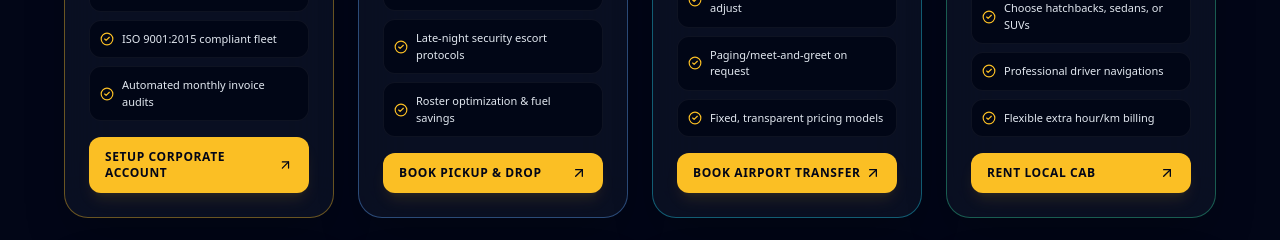
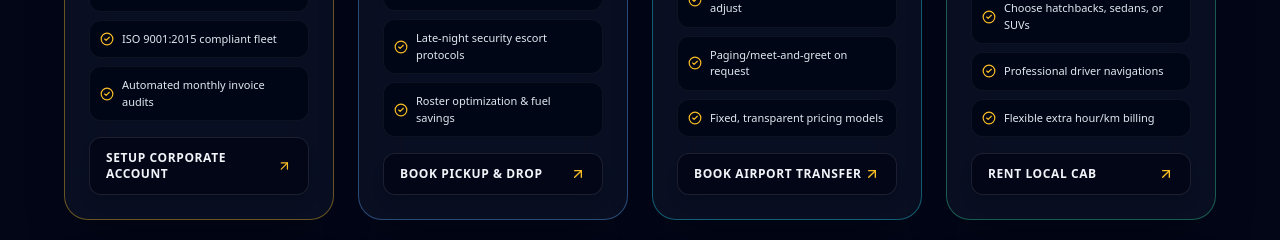
Before and after one commit to Navneetk334/temp-travel-demo, a Next.js app: page /services4 in a window 1280 px wide. Shown: the part 900-1140 px from the top of the page. Built offline with nearby package versions, Linux system fonts and the light colour scheme.

Commit message:
feat: add card zoom and elevation hover effects from services2 to services4

```diff
--- a/app/(public)/services4/page.tsx
+++ b/app/(public)/services4/page.tsx
@@ -164,16 +164,16 @@ export default function ServicesStyle4Page() {
           return (
             <div
               key={item.id}
-              className={`bg-slate-900/60 backdrop-blur-xl border rounded-3xl p-6 transition-all duration-300 shadow-2xl relative overflow-hidden flex flex-col justify-between h-full ${item.accentBorder}`}
+              className={`group bg-slate-900/60 backdrop-blur-xl border rounded-3xl p-6 transition-all duration-500 shadow-2xl relative overflow-hidden flex flex-col justify-between h-full hover:-translate-y-2.5 ${item.accentBorder}`}
             >
               {/* Radial Accent Glow */}
-              <div className={`absolute top-0 right-0 w-48 h-48 bg-gradient-to-bl ${item.accentGlow} rounded-full blur-3xl pointer-events-none`} />
+              <div className={`absolute top-0 right-0 w-48 h-48 bg-gradient-to-bl ${item.accentGlow} rounded-full blur-3xl pointer-events-none opacity-40 group-hover:opacity-100 transition-opacity duration-500`} />
 
               <div className="space-y-4 relative z-10 flex-1 flex flex-col justify-between">
                 <div>
                   {/* Header Badge */}
                   <div className="flex justify-between items-center mb-3">
-                    <div className="p-2.5 rounded-xl bg-slate-950 border border-white/10 text-amber-400">
+                    <div className="p-2.5 rounded-xl bg-slate-950 border border-white/10 text-amber-400 group-hover:border-amber-400/40 transition-colors">
                       <Icon className="w-5 h-5" />
                     </div>
                     <span className="text-[9px] font-black uppercase tracking-widest text-amber-400 bg-amber-500/10 border border-amber-500/20 px-2.5 py-1 rounded-full">
@@ -187,7 +187,7 @@ export default function ServicesStyle4Page() {
                       src={item.image}
                       alt={item.title}
                       fill
-                      className="object-cover hover:scale-105 transition-transform duration-700"
+                      className="object-cover group-hover:scale-110 transition-transform duration-700"
                     />
                     <div className="absolute inset-0 bg-gradient-to-t from-slate-950 via-transparent to-transparent" />
                     <span className="absolute bottom-2 left-3 text-[10px] font-mono text-slate-300 uppercase tracking-widest">
@@ -196,7 +196,7 @@ export default function ServicesStyle4Page() {
                   </div>
 
                   <div>
-                    <h3 className="text-xl font-black text-slate-50">{item.title}</h3>
+                    <h3 className="text-xl font-black text-slate-50 group-hover:text-amber-400 transition-colors">{item.title}</h3>
                     <p className="text-xs text-slate-400 mt-1.5 leading-relaxed min-h-[48px]">
                       {item.description}
                     </p>
@@ -207,7 +207,7 @@ export default function ServicesStyle4Page() {
                 <div className="space-y-2 pt-3 border-t border-white/10 my-2">
                   <span className="text-[10px] font-bold text-slate-400 uppercase tracking-widest block">Included Specs</span>
                   {item.features.map((feat, fIdx) => (
-                    <div key={fIdx} className="flex items-center gap-2 text-[11px] text-slate-200 bg-slate-950/90 p-2.5 rounded-lg border border-white/5">
+                    <div key={fIdx} className="flex items-center gap-2 text-[11px] text-slate-200 bg-slate-950/90 p-2.5 rounded-lg border border-white/5 group-hover:border-white/10 transition-colors">
                       <CheckCircle2 className="w-3.5 h-3.5 text-amber-400 shrink-0" />
                       <span>{feat}</span>
                     </div>
@@ -219,10 +219,10 @@ export default function ServicesStyle4Page() {
               <div className="pt-4 relative z-10">
                 <Link
                   href={item.ctaLink}
-                  className="flex items-center justify-between w-full bg-amber-400 hover:bg-amber-500 text-slate-950 font-black px-4 py-3 rounded-xl text-xs uppercase tracking-wider transition-all duration-300 shadow-lg shadow-amber-400/10"
+                  className="flex items-center justify-between w-full bg-slate-950 hover:bg-amber-400 hover:text-slate-950 border border-white/10 px-4 py-3 rounded-xl text-xs font-black uppercase tracking-wider transition-all duration-300 group/btn shadow-lg"
                 >
                   <span>{item.ctaText}</span>
-                  <ArrowUpRight className="w-4 h-4 text-slate-950" />
+                  <ArrowUpRight className="w-4 h-4 text-amber-400 group-hover/btn:text-slate-950 transition-colors" />
                 </Link>
               </div>
             </div>
```
Also changed, not shown: 1 other file (tests, documents, lock files or other folders).
